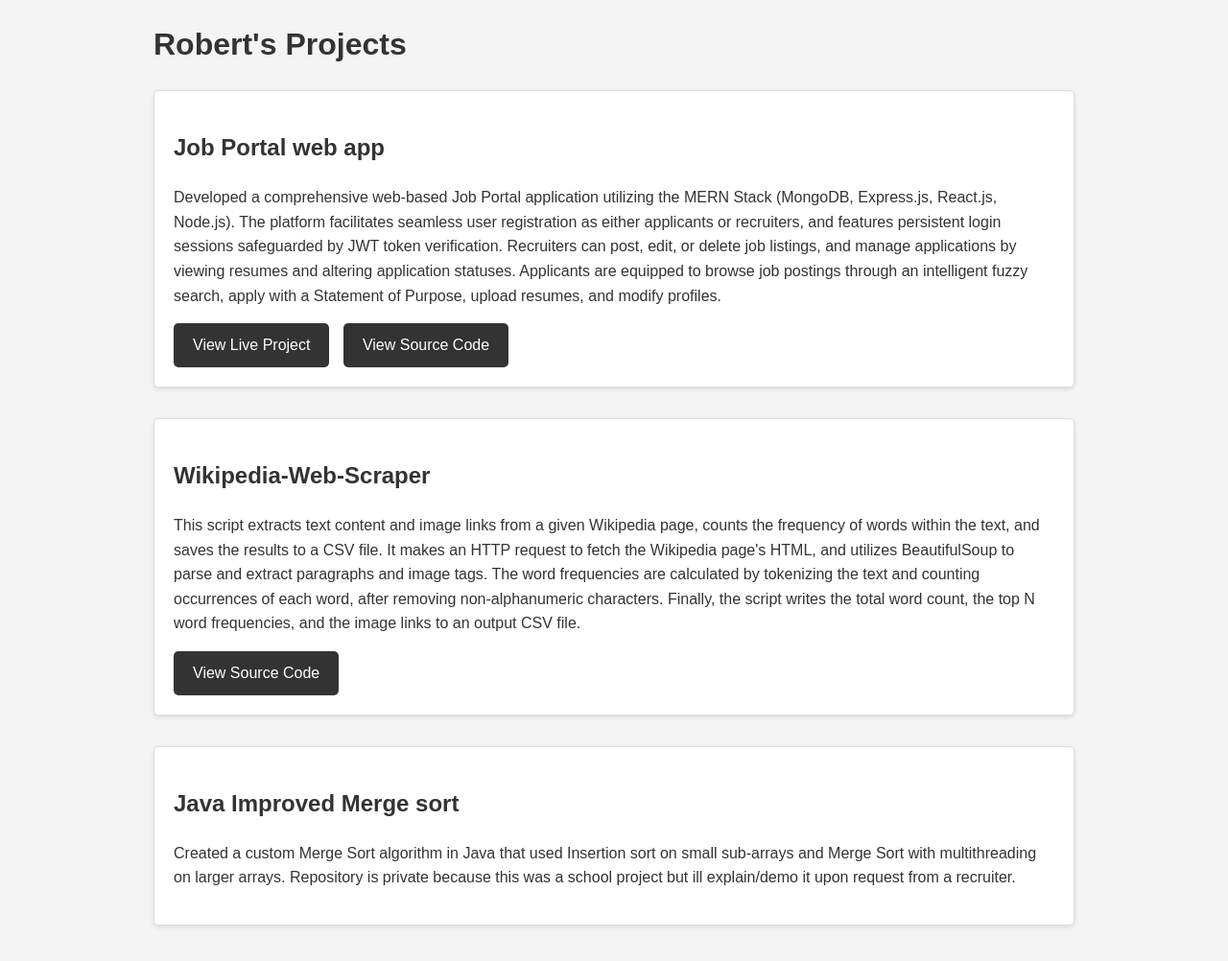
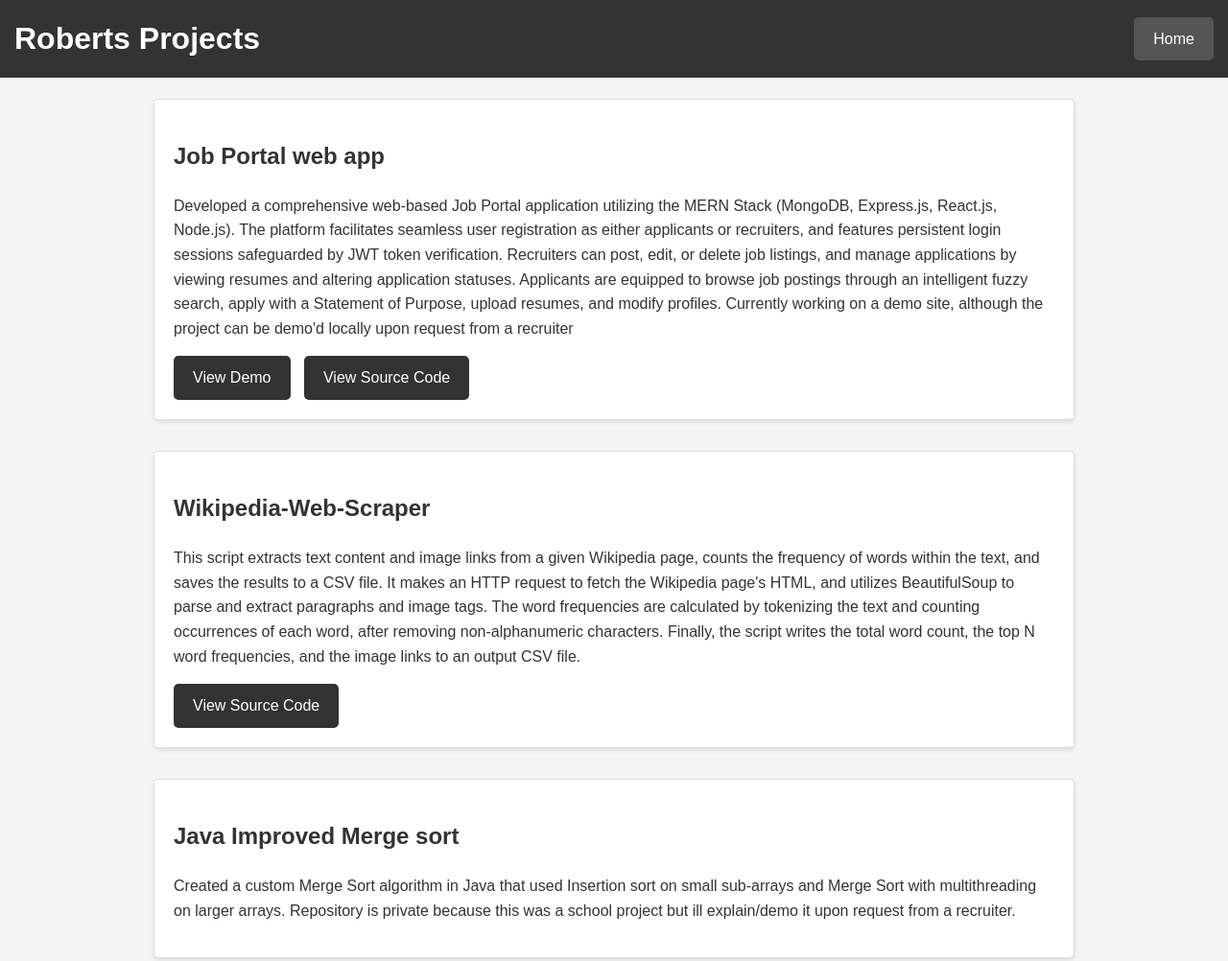
Before and after one commit to rzanetti200/rzanetti200.github.io, a plain HTML site: page projects.html in a window 1280 px wide. Shown: the whole page at 96% size. Drawn offline with Linux system fonts and the light colour scheme.

Commit message:
allow for navigation back to home

```diff
--- a/projects.html
+++ b/projects.html
@@ -3,6 +3,32 @@
 <head>
   <title>Robert's Portfolio</title>
   <style>
+    /* Menu styling */
+    .menu {
+      background-color: #333;
+      padding: 15px;
+      display: flex;
+      justify-content: space-between;
+      align-items: center;
+    }
+
+    .menu h1 {
+      color: #fff;
+      margin: 0;
+    }
+
+    .menu a {
+      color: #fff;
+      background-color: #555;
+      padding: 10px 20px;
+      border-radius: 5px;
+      text-decoration: none;
+      transition: background-color 0.3s ease;
+    }
+
+    .menu a:hover {
+      background-color: #777;
+    }
     /* Basic styling */
     body {
       font-family: Arial, sans-serif;
@@ -68,13 +94,23 @@
   </style>
 </head>
 <body>
+  <div class="menu">
+    <h1>Roberts Projects</h1>
+    <a href="index.html">Home</a>
+  </div>
+
+  <!-- Portfolio -->
   <div class="portfolio">
-    <h1>Robert's Projects</h1>
+    <h1></h1>
+    <!-- ... (same as before) ... -->
+  </div>
+  <div class="portfolio">
+
     <div class="project">
       <h2>Job Portal web app</h2>
       <!--<img src="project1.png" alt="Project 1 screenshot">-->
-      <p>Developed a comprehensive web-based Job Portal application utilizing the MERN Stack (MongoDB, Express.js, React.js, Node.js). The platform facilitates seamless user registration as either applicants or recruiters, and features persistent login sessions safeguarded by JWT token verification. Recruiters can post, edit, or delete job listings, and manage applications by viewing resumes and altering application statuses. Applicants are equipped to browse job postings through an intelligent fuzzy search, apply with a Statement of Purpose, upload resumes, and modify profiles.</p>
-      <a href="https://www.project1.com" target="_blank">View Live Project</a>
+      <p>Developed a comprehensive web-based Job Portal application utilizing the MERN Stack (MongoDB, Express.js, React.js, Node.js). The platform facilitates seamless user registration as either applicants or recruiters, and features persistent login sessions safeguarded by JWT token verification. Recruiters can post, edit, or delete job listings, and manage applications by viewing resumes and altering application statuses. Applicants are equipped to browse job postings through an intelligent fuzzy search, apply with a Statement of Purpose, upload resumes, and modify profiles. Currently working on a demo site, although the project can be demo'd locally upon request from a recruiter</p>
+      <a href="https://www.project1.com" target="_blank">View Demo</a>
       <a href="https://github.com/robert/project1" target="_blank">View Source Code</a>
     </div>
     <div class="project">
```
Also changed, not shown: job portal.png (added).
